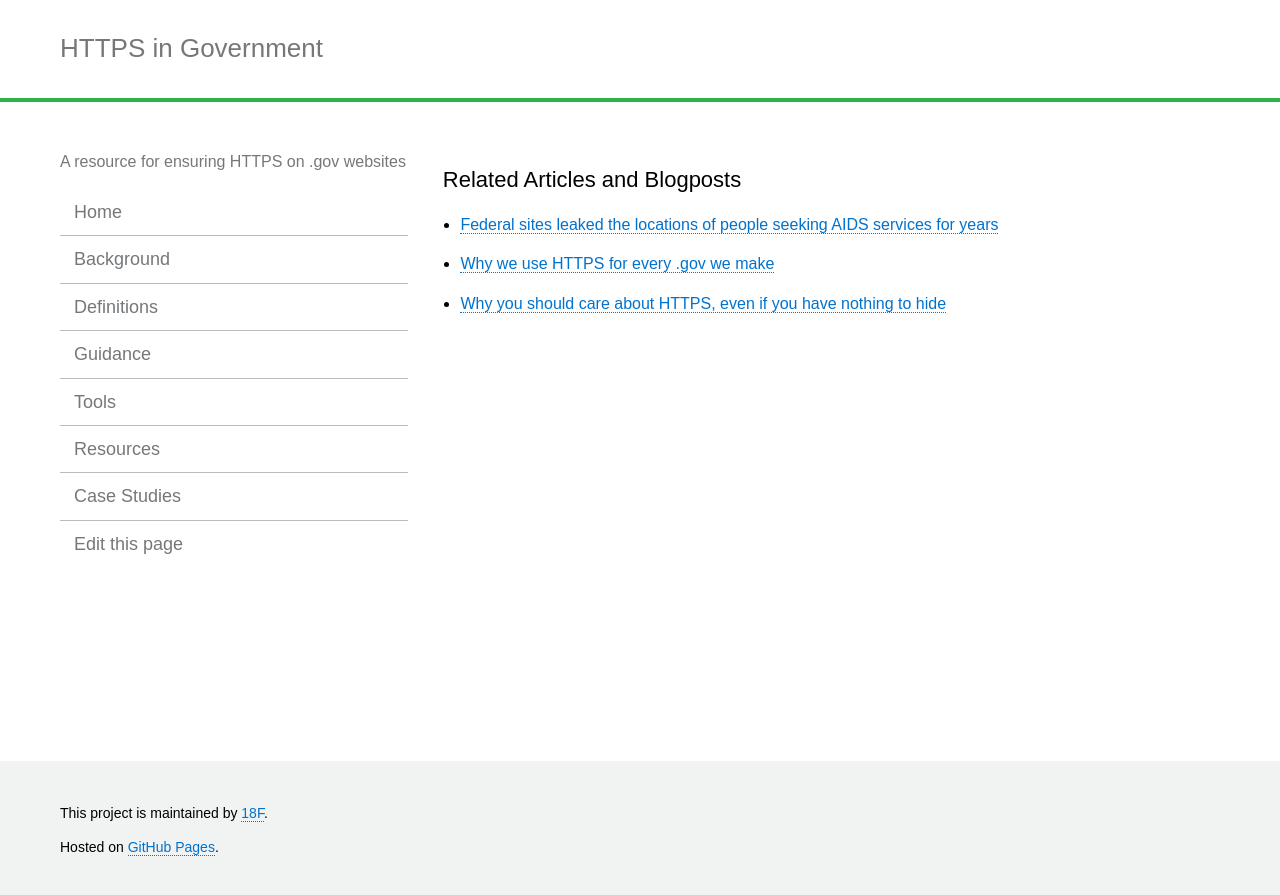
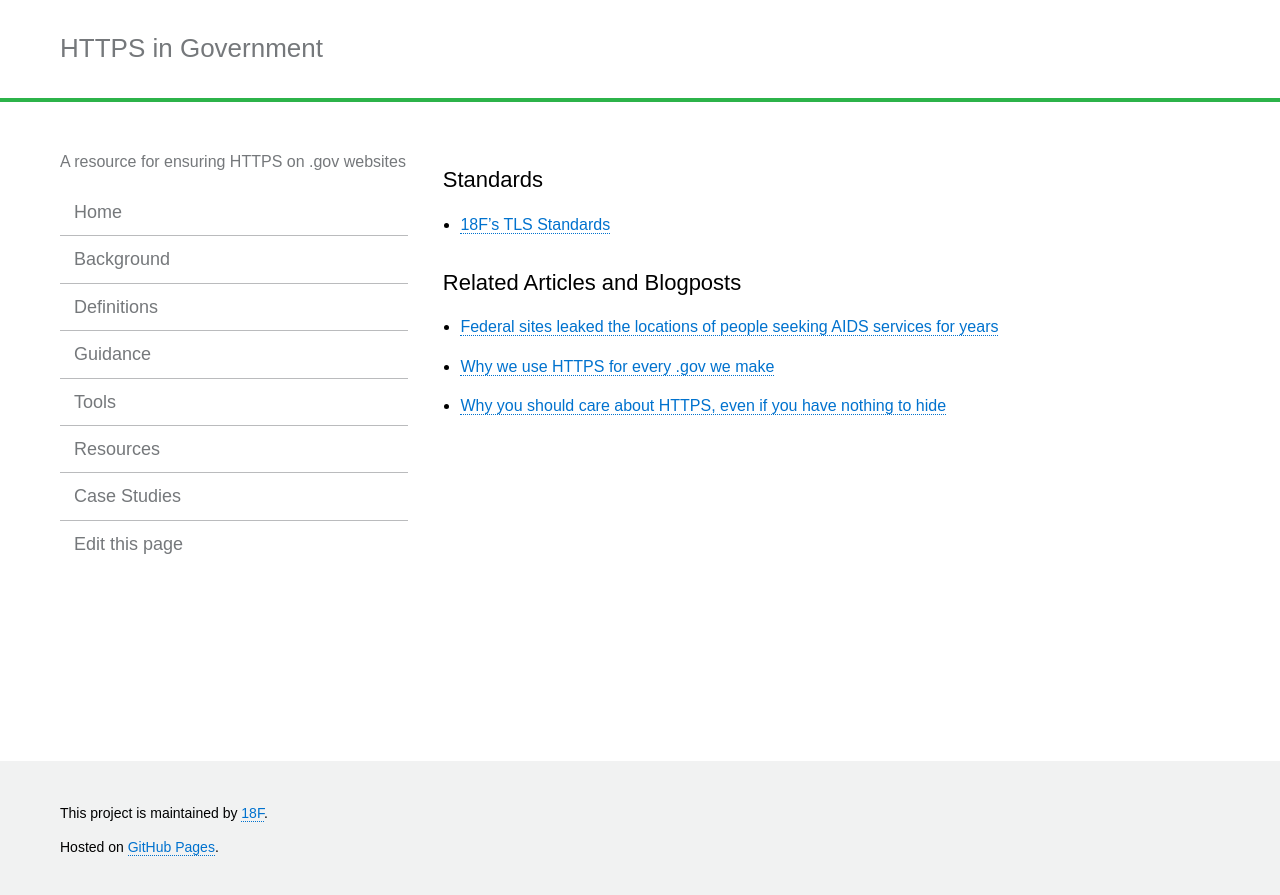
Before and after one commit to GSA/https, a Jekyll site: the page built from pages/resources.md, in a window 1280 px wide. Shown: the top 895 px of the page. Built offline with Jekyll 4.4.1, drawn with Linux system fonts in a browser that asks for light colours.

Commit message:
Update resources.md

```diff
--- a/pages/resources.md
+++ b/pages/resources.md
@@ -3,6 +3,8 @@ layout: default
 title: Resources
 ---
 
+## Standards
+* [18F's TLS Standards](https://github.com/18F/tls-standards)
 
 ## Related Articles and Blogposts
 
```
